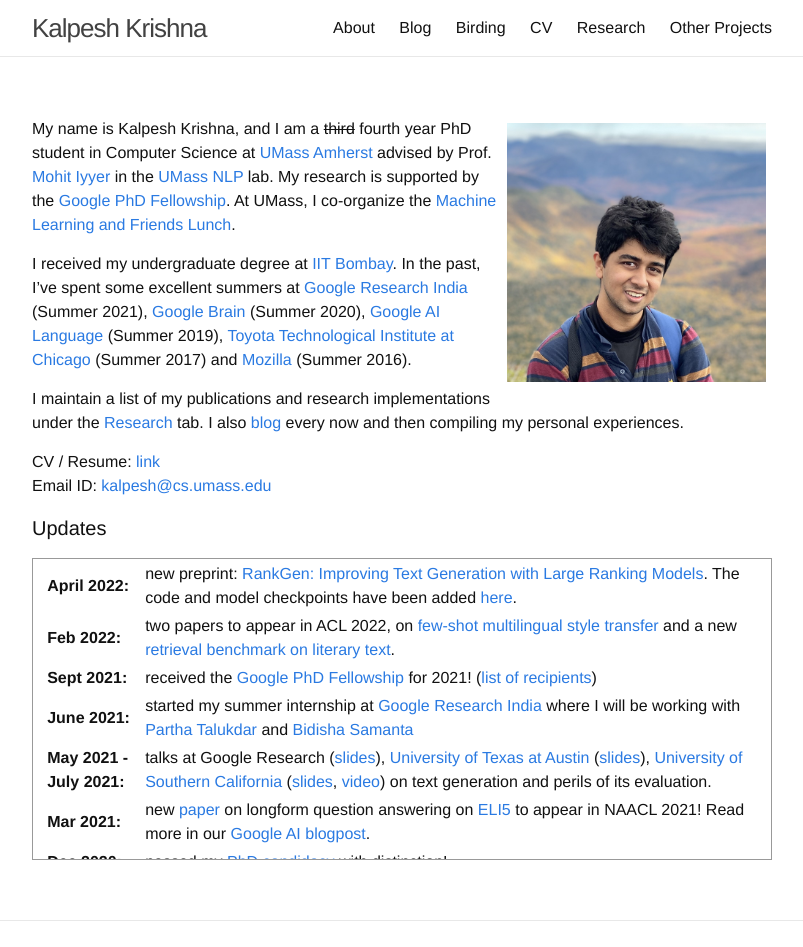
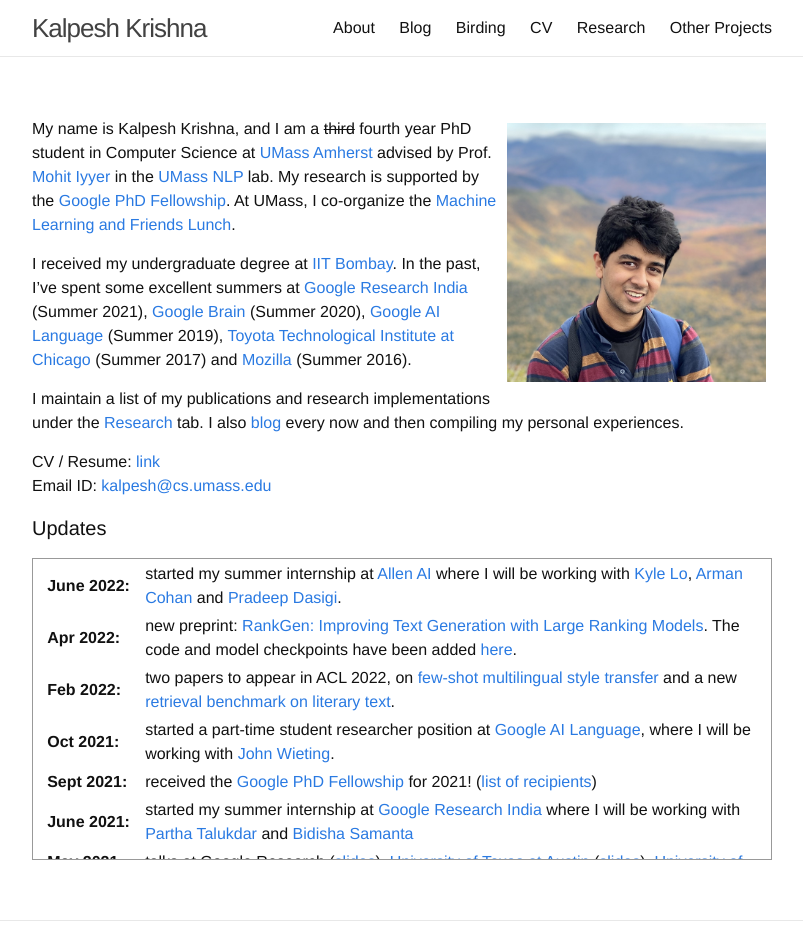
Before and after one commit to martiansideofthemoon/martiansideofthemoon.github.io, a Jekyll site: the page built from index.md, in a window 1280 px wide, cut to the strip 0-947 px from the top of the page. Shown: the whole strip, without its empty margins (238-1041 px from the left). Built offline with Jekyll 4.4.1, drawn with Linux system fonts in a browser that asks for light colours; comment, search, counter and statistics services are not loaded.

Commit message:
Update index.md

```diff
--- a/index.md
+++ b/index.md
@@ -20,8 +20,10 @@ Email ID: [kalpesh@cs.umass.edu](mailto:kalpesh@cs.umass.edu)
 <table>
 <col width="100px">
 <col width="650px">
-  <tr><td><b>April 2022:</b></td><td>new preprint: <a href="https://arxiv.org/abs/2205.09726">RankGen: Improving Text Generation with Large Ranking Models</a>. The code and model checkpoints have been added <a href="https://github.com/martiansideofthemoon/rankgen">here</a>.</td></tr>
+  <tr><td><b>June 2022:</b></td><td>started my summer internship at <a href="https://allenai.org">Allen AI</a> where I will be working with <a href="https://kyleclo.github.io/">Kyle Lo</a>, <a href="http://armancohan.com/">Arman Cohan</a> and <a href="https://pdasigi.github.io/">Pradeep Dasigi</a>.</td></tr>
+  <tr><td><b>Apr 2022:</b></td><td>new preprint: <a href="https://arxiv.org/abs/2205.09726">RankGen: Improving Text Generation with Large Ranking Models</a>. The code and model checkpoints have been added <a href="https://github.com/martiansideofthemoon/rankgen">here</a>.</td></tr>
   <tr><td><b>Feb 2022:</b></td><td>two papers to appear in ACL 2022, on <a href="https://arxiv.org/abs/2110.07385">few-shot multilingual style transfer</a> and a new <a href="https://arxiv.org/abs/2203.10053">retrieval benchmark on literary text</a>.</td></tr>
+  <tr><td><b>Oct 2021:</b></td><td>started a part-time student researcher position at <a href="https://ai.google/research/teams/language/">Google AI Language</a>, where I will be working with <a href="https://scholar.google.com/citations?user=Z0dGdDUAAAAJ&hl=en">John Wieting</a>.</td></tr>
 <tr><td><b>Sept 2021:</b></td><td>received the <a href="https://research.google/outreach/phd-fellowship/">Google PhD Fellowship</a> for 2021! (<a href="https://research.google/outreach/phd-fellowship/recipients/?category=2021">list of recipients</a>)</td></tr>
 <tr><td><b>June 2021:</b></td><td>started my summer internship at <a href="https://research.google/locations/india/">Google Research India</a> where I will be working with <a href="http://talukdar.net/">Partha Talukdar</a> and <a href="https://sites.google.com/view/bidisha-samanta/">Bidisha Samanta</a></td></tr>
 <tr><td><b>May 2021 - July 2021:</b></td><td>talks at Google Research (<a href="https://docs.google.com/presentation/d/1kkl0fGbhEqWnUDkcSbFsDWIKnojlR_HFiCvhAhXW2Uk/edit?usp=sharing">slides</a>), <a href="https://sites.google.com/view/utnlpsummerseminar/home">University of Texas at Austin</a> (<a href="https://docs.google.com/presentation/d/1eAV7Sn8KtT095YabkYtdcRKbWOUwwfmHazbQCjCTqSM/edit?usp=sharing">slides</a>), <a href="https://nlg.isi.edu/nl-seminar/">University of Southern California</a> (<a href="https://docs.google.com/presentation/d/11kg2-h7asnAvnTe4PPUPup4H8W0XpCmqbcsx_AATKlI/edit?usp=sharing">slides</a>, <a href="https://youtu.be/bv95xMBZO_U">video</a>) on text generation and perils of its evaluation.</td></tr>
```
